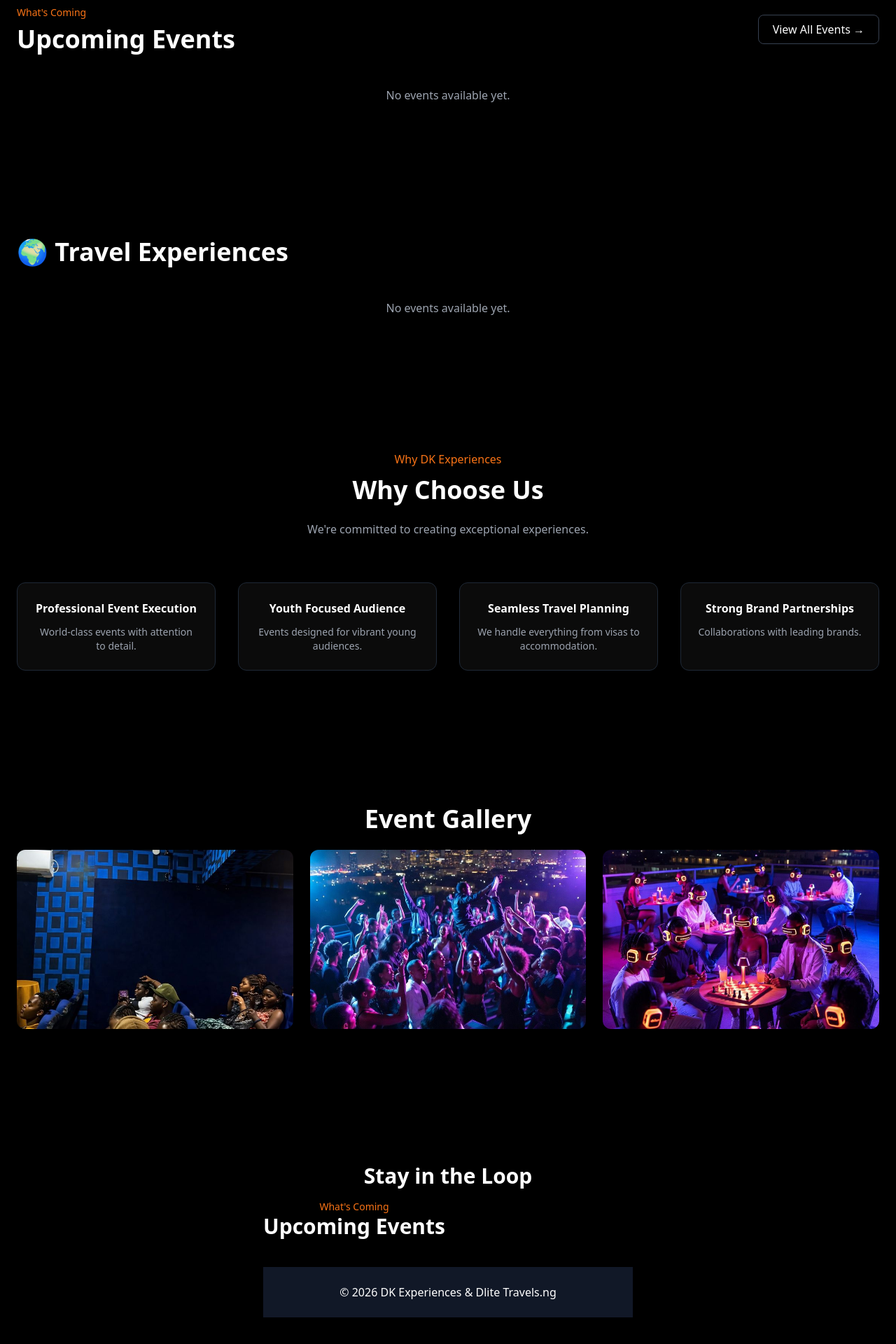
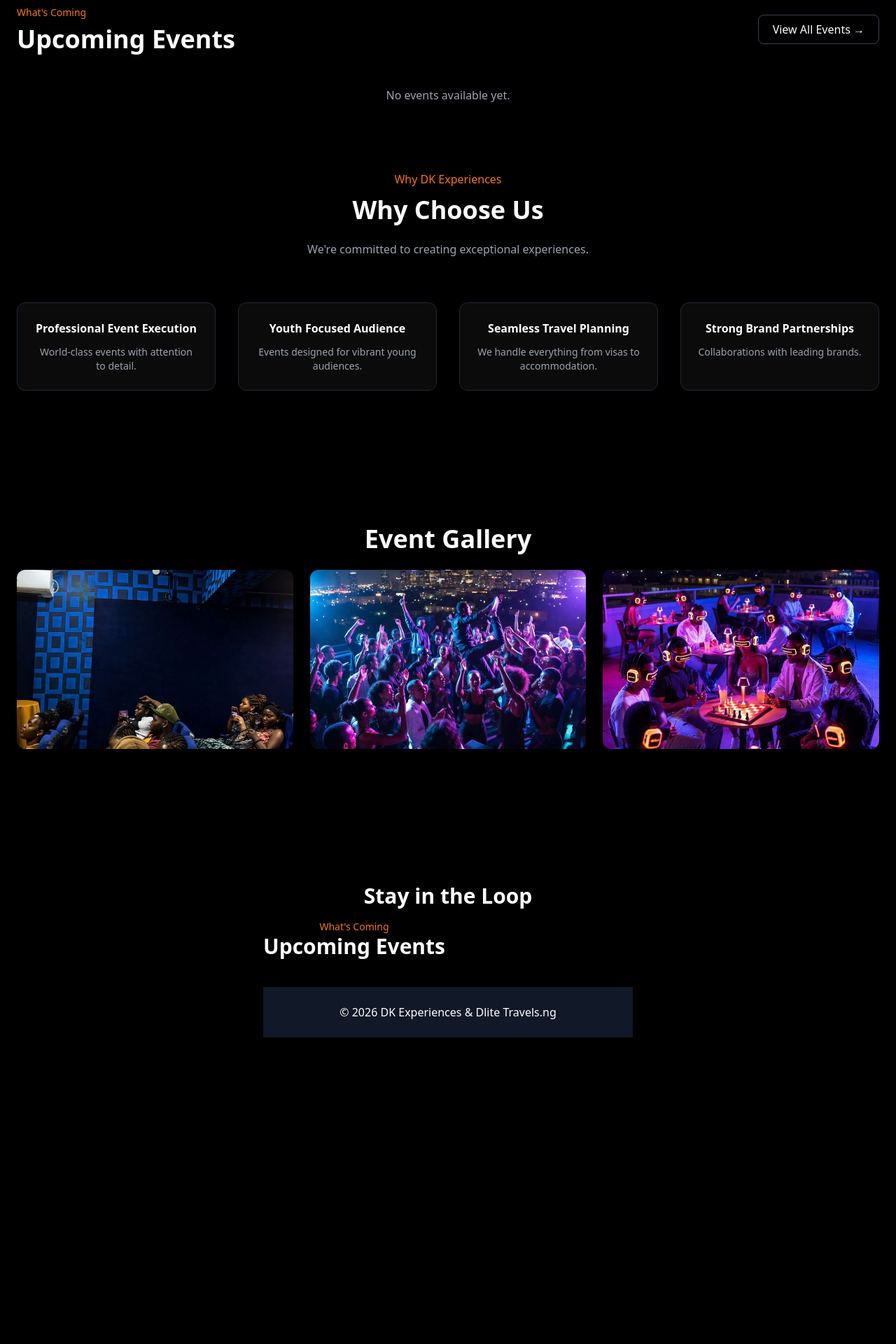
Before and after one commit to josephsam-dev/dk-experiences, a Django app: page / in a window 1280 px wide. Shown: the part 952-2872 px from the top of the page at 70% size. After the commit the page ends 2434 px from the top, so only its background shows below. Run offline with Django 5.2, Linux system fonts and the light colour scheme; data that the repository does not hold is empty; some libraries are stand-ins or nearby versions.

Commit message:
removed duplicate travel section

```diff
--- a/templates/home.html
+++ b/templates/home.html
@@ -146,49 +146,6 @@ Akoka Fest 2026 Countdown
 </div>
 
 </div>
-</section>
-<!-- TRAVEL EXPERIENCES -->
-<section class="bg-black py-24">
-<div class="container mx-auto px-6">
-
-<h2 class="text-4xl font-bold text-white mb-12">
-🌍 Travel Experiences
-</h2>
-<div class="grid md:grid-cols-3 gap-8">
-
-{% for event in events %}
-
-<div class="bg-[#0b0b0b] border border-gray-800 rounded-xl overflow-hidden">
-
-    {% if event.banner %}
-        <img src="{{ event.banner.url }}" class="w-full h-48 object-cover">
-    {% else %}
-        <img src="{% static 'images/party.jpg' %}" class="w-full h-48 object-cover">
-    {% endif %}
-
-    <div class="p-6">
-        <h3 class="text-white font-bold">{{ event.title }}</h3>
-        <p class="text-gray-400">📅 {{ event.date }}</p>
-        <p class="text-gray-500 mb-4">{{ event.location }}</p>
-
-        <a href="{% url 'event_detail' event.id %}"
-           class="block bg-orange-500 text-center py-2 rounded-lg text-white">
-            Get Tickets
-        </a>
-    </div>
-
-</div>
-
-{% empty %}
-
-<p class="text-gray-400 col-span-3 text-center">
-    No events available yet.
-</p>
-
-{% endfor %}
-
-</div>
-</section>
 
 
 <!-- WHY CHOOSE US -->
```
